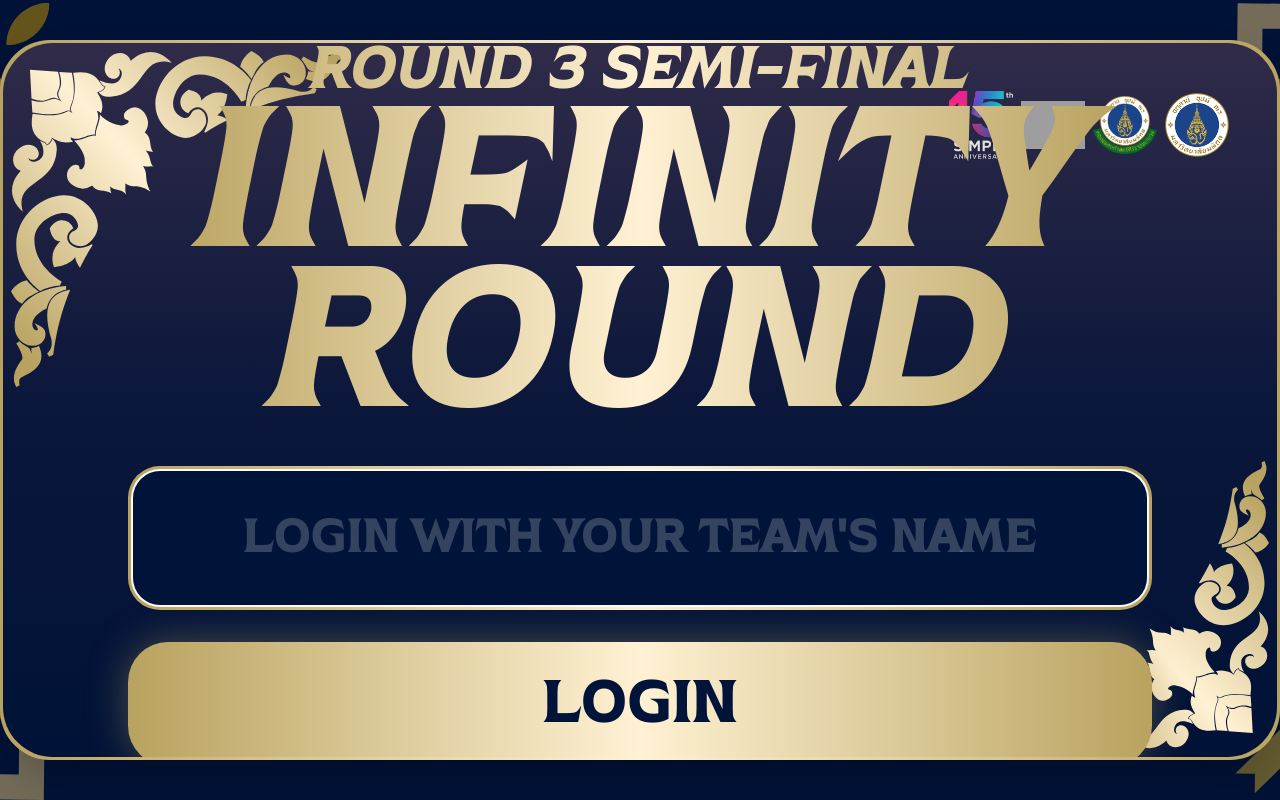
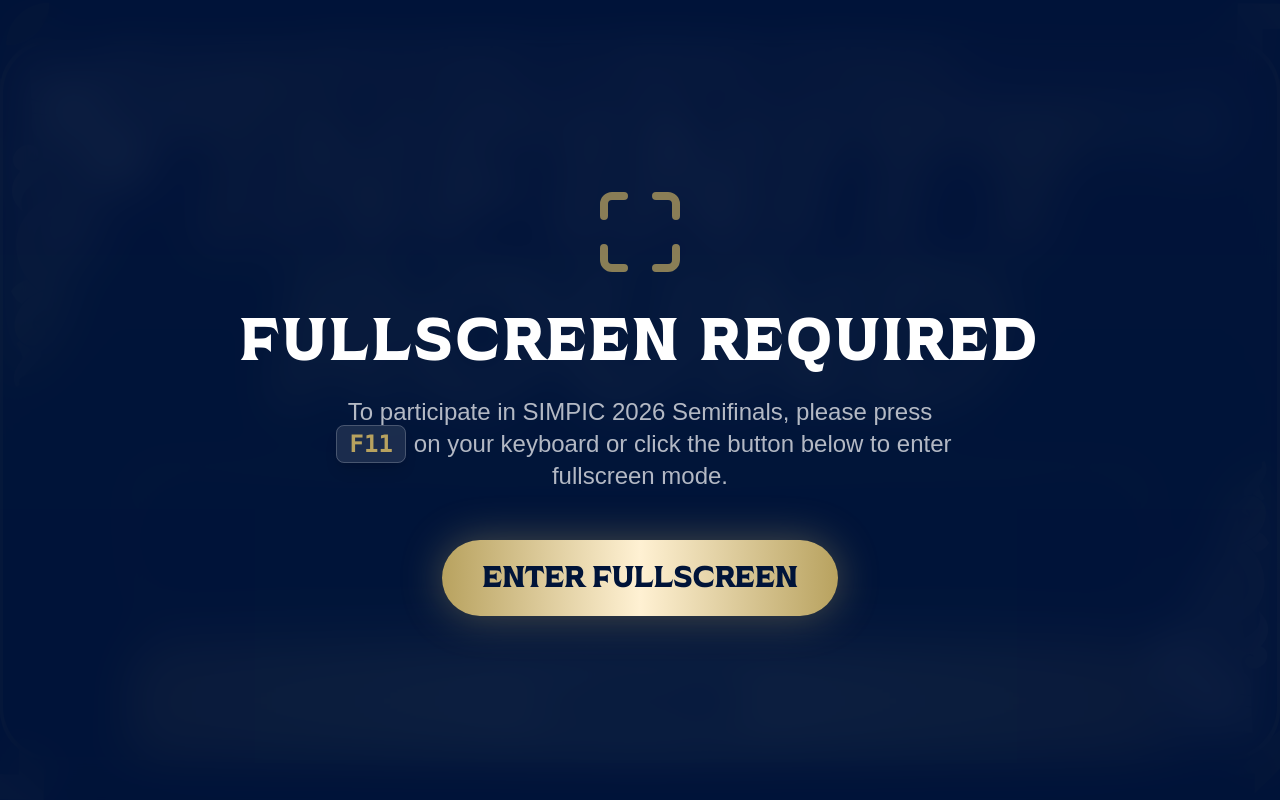
Before and after one commit to Purinkai001/secondsimpic, a Next.js app: page / in a window 1280 px wide. Built offline with nearby package versions, Linux system fonts and the light colour scheme; grey boxes are pictures that could not be loaded.

Commit message:
Fullscreen

```diff
--- a/app/page.tsx
+++ b/app/page.tsx
@@ -11,13 +11,13 @@
 import { useRouter } from "next/navigation";
 import { signInAnonymously } from "firebase/auth";
 import { api } from "@/lib/api";
-import { Loader2, ArrowRight, Stethoscope, Sparkles, Trophy, Users, Brain, Heart } from "lucide-react";
+import { Maximize } from "lucide-react";
 import { db, auth } from "@/lib/firebase";
 
 import { FloatingParticles } from "@/components/landing/FloatingParticles";
 import { DNAHelix } from "@/components/landing/DNAHelix";
 import { AnimatedLogo } from "@/components/landing/AnimatedLogo";
-import { FeatureCard } from "@/components/landing/FeatureCard"
+import { FeatureCard } from "@/components/landing/FeatureCard";
 
 import BgSVG from "@/vectors/bgsvg";
 import BrCorner from "@/vectors/BrCorner";
@@ -31,6 +31,7 @@
 	const [assignedGroup, setAssignedGroup] = useState<number | null>(null);
 	const [showIntro, setShowIntro] = useState(true);
 	const inputRef = useRef<HTMLInputElement>(null);
+	const [isFullscreen, setIsFullscreen] = useState(true);
 
 	useEffect(() => {
 		const storedTeamId = localStorage.getItem("medical_quiz_team_id");
@@ -68,13 +69,72 @@
 			setTimeout(() => router.push("/game"), 1500);
 		} catch (err) {
 			console.error("Join error:", err);
-      setError(err instanceof Error ? err.message : "Connection failed. Try again.");
+			setError(
+				err instanceof Error ? err.message : "Connection failed. Try again.",
+			);
 			setLoading(false);
+		}
+	};
+
+	// Fullscreen detection and handling
+	useEffect(() => {
+        const checkFullscreen = () => {
+            const isFull =
+                document.fullscreenElement !== null ||
+                Math.abs(window.innerHeight - window.screen.height) < 5;
+
+            setIsFullscreen(isFull);
+        };
+
+        checkFullscreen();
+
+        window.addEventListener("resize", checkFullscreen);
+        document.addEventListener("fullscreenchange", checkFullscreen);
+
+        return () => {
+            window.removeEventListener("resize", checkFullscreen);
+            document.removeEventListener("fullscreenchange", checkFullscreen);
+        };
+    }, []);
+
+    const enterFullscreen = async () => {
+        try {
+            if (document.documentElement.requestFullscreen) {
+                await document.documentElement.requestFullscreen();
+            }
+        } catch (err) {
+            console.error("Error attempting to enable fullscreen:", err);
         }
     };
 
 	return (
 		<div className="relative min-h-screen bg-background flex items-center justify-center p-4 overflow-hidden">
+			<AnimatePresence>
+                {!isFullscreen && (
+                    <motion.div
+                        initial={{ opacity: 0 }}
+                        animate={{ opacity: 1 }}
+                        exit={{ opacity: 0 }}
+                        className="fixed inset-0 z-[999] bg-[#001439]/95 backdrop-blur-xl flex flex-col items-center justify-center p-8 text-center"
+                    >
+                        <Maximize className="w-24 h-24 text-[#b8a25f] mb-8 animate-pulse" />
+                        <h2 className="text-4xl md:text-6xl font-atsanee font-bold text-white mb-6 uppercase tracking-wider">
+                            Fullscreen Required
+                        </h2>
+                        <p className="text-xl md:text-2xl text-white/70 max-w-2xl mb-12">
+                            To participate in SIMPIC 2026 Semifinals, please press <kbd className="px-3 py-1 bg-white/10 rounded-lg text-[#b8a25f] font-bold mx-2 border border-white/20 shadow-lg">F11</kbd>
+                            on your keyboard or click the button below to enter fullscreen mode.
+                        </p>
+                        <button
+                            onClick={enterFullscreen}
+                            className="px-10 py-5 bg-shiny text-[#001439] font-atsanee font-black text-3xl uppercase rounded-full hover:scale-105 active:scale-95 transition-transform shadow-[0_0_40px_rgba(184,162,95,0.4)]"
+                        >
+                            Enter Fullscreen
+                        </button>
+                    </motion.div>
+                )}
+            </AnimatePresence>
+
 			<div className="absolute inset-0 z-0 overflow-hidden pointer-events-none">
 				<BgSVG className="absolute top-1/2 left-1/2 min-w-full min-h-full -translate-x-1/2 -translate-y-1/2 object-cover" />
 			</div>
@@ -82,23 +142,39 @@
 			<div className="relative h-[90vh] aspect-[16/9] bg-shiny p-[3px] rounded-[50px] shadow-2xl">
 				<div className="relative w-full h-full bg-myBackground rounded-[50px] flex flex-col items-center justify-center p-8 overflow-hidden">
 					<div className="absolute top-2 left-2">
-					<TlCorner className="w-84 h-84"/>
+						<TlCorner className="w-84 h-84" />
 					</div>
 					<div className="absolute bottom-2 right-2">
 						<BrCorner className="w-72 h-72" />
 					</div>
 					<div className="absolute top-12 right-12 flex items-center space-x-2">
 						<div className="w-[5vw] flex items-center justify-center">
-						<img src="./image/simpic anniv.png" alt="simpic anniversary logo" className="w-full h-full" />
+							<img
+								src="./image/simpic anniv.png"
+								alt="simpic anniversary logo"
+								className="w-full h-full"
+							/>
 						</div>
 						<div className="w-[5vw] flex items-center justify-center">
-						<img src="./image/simpic logo.png" alt="simpic logo" className="w-full h-full" />
+							<img
+								src="./image/simpic logo.png"
+								alt="simpic logo"
+								className="w-full h-full"
+							/>
 						</div>
 						<div className="w-[5vw] flex items-center justify-center">
-						<img src="./image/siriraj emblem.png" alt="mahidol emblem" className="w-full h-full" />
+							<img
+								src="./image/siriraj emblem.png"
+								alt="mahidol emblem"
+								className="w-full h-full"
+							/>
 						</div>
 						<div className="w-[5vw] flex items-center justify-center">
-						<img src="./image/mahidol emblem.png" alt="mahidol emblem" className="w-full h-full" />
+							<img
+								src="./image/mahidol emblem.png"
+								alt="mahidol emblem"
+								className="w-full h-full"
+							/>
 						</div>
 					</div>
 					<div className="text-center mb-10 z-10">
@@ -110,7 +186,10 @@
 						</h1>
 					</div>
 					<div className="w-full max-w-5xl space-y-8 z-10">
-					<form onSubmit={handleJoin} className="w-full max-w-5xl space-y-8 z-10">
+						<form
+							onSubmit={handleJoin}
+							className="w-full max-w-5xl space-y-8 z-10"
+						>
 							<div className="space-y-4">
 								<div className="relative bg-shiny p-[5px] rounded-[32px]">
 									<input
```
Lines whose indentation alone changed are shown as unchanged.
